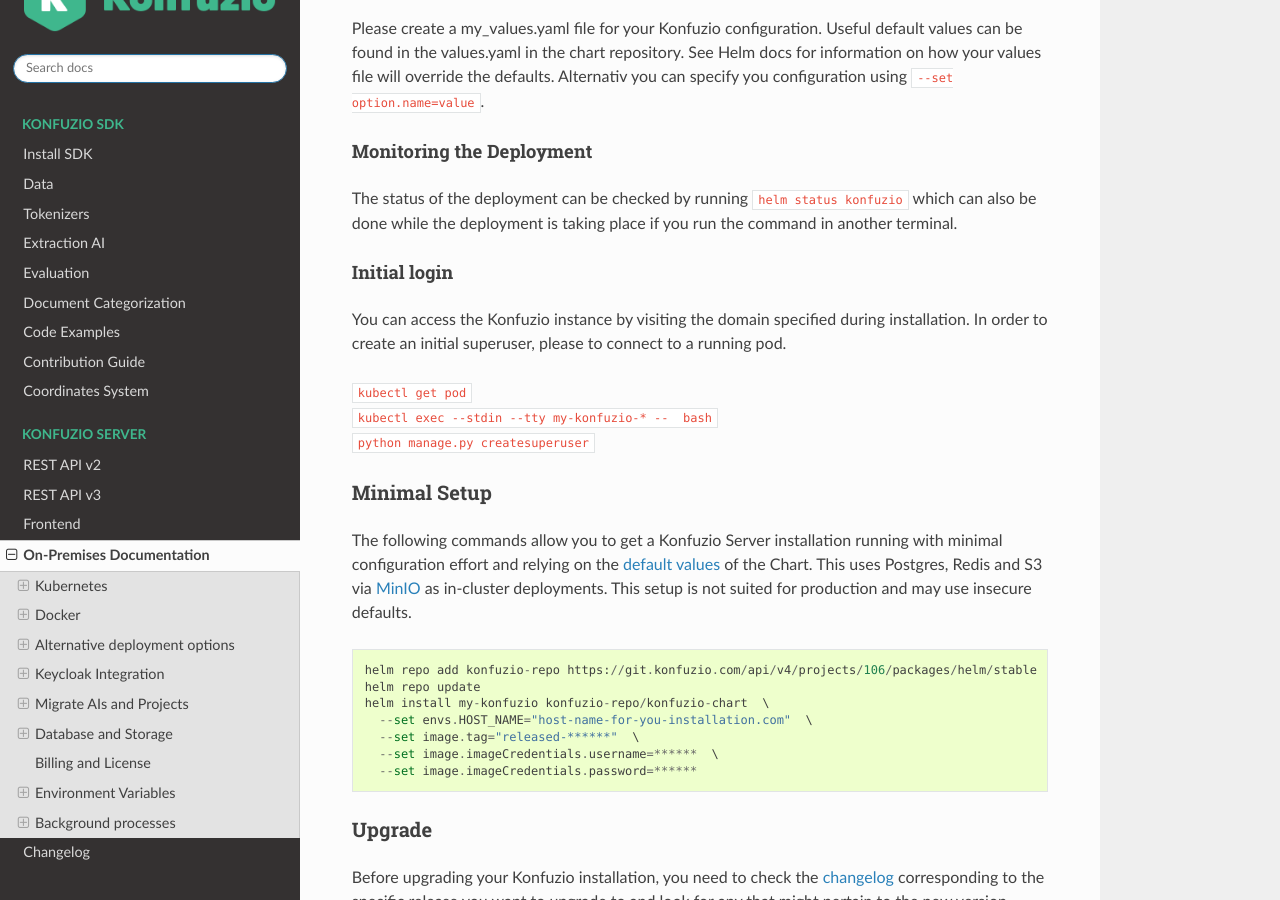
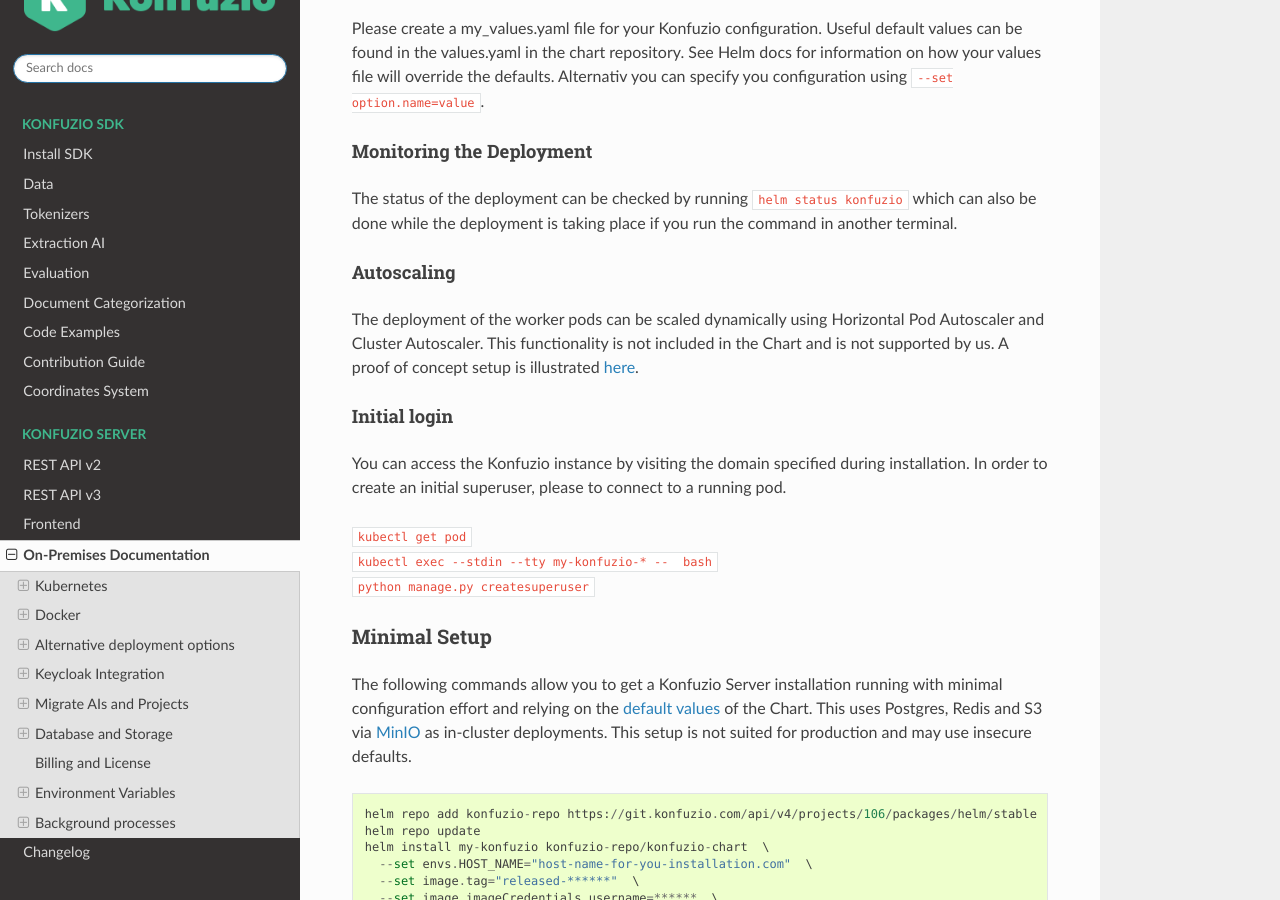
Before and after one commit to konfuzio-ai/konfuzio-sdk, a Sphinx documentation site: the page built from docs/web/on_premises.md, in a window 1280 px wide and 900 px high, scrolled down 3810 px. Built offline with Sphinx 7.4.7 and the Read the Docs theme 2.0.0, drawn with Linux system fonts in a browser that asks for light colours.

Commit message:
Update on_premises.md

```diff
--- a/docs/web/on_premises.md
+++ b/docs/web/on_premises.md
@@ -187,6 +187,10 @@
 The status of the deployment can be checked by running `helm status konfuzio` which
 can also be done while the deployment is taking place if you run the command in
 another terminal.
+
+#### Autoscaling
+
+The deployment of the worker pods can be scaled dynamically using Horizontal Pod Autoscaler and Cluster Autoscaler. This functionality is not included in the Chart and is not supported by us. A proof of concept setup is illustrated [here](https://git.konfuzio.com/shared/monitoring-charts).
 
 #### Initial login
 
```
Also changed, not shown: other parts of docs/web/on_premises.md (+1 -1 lines).
